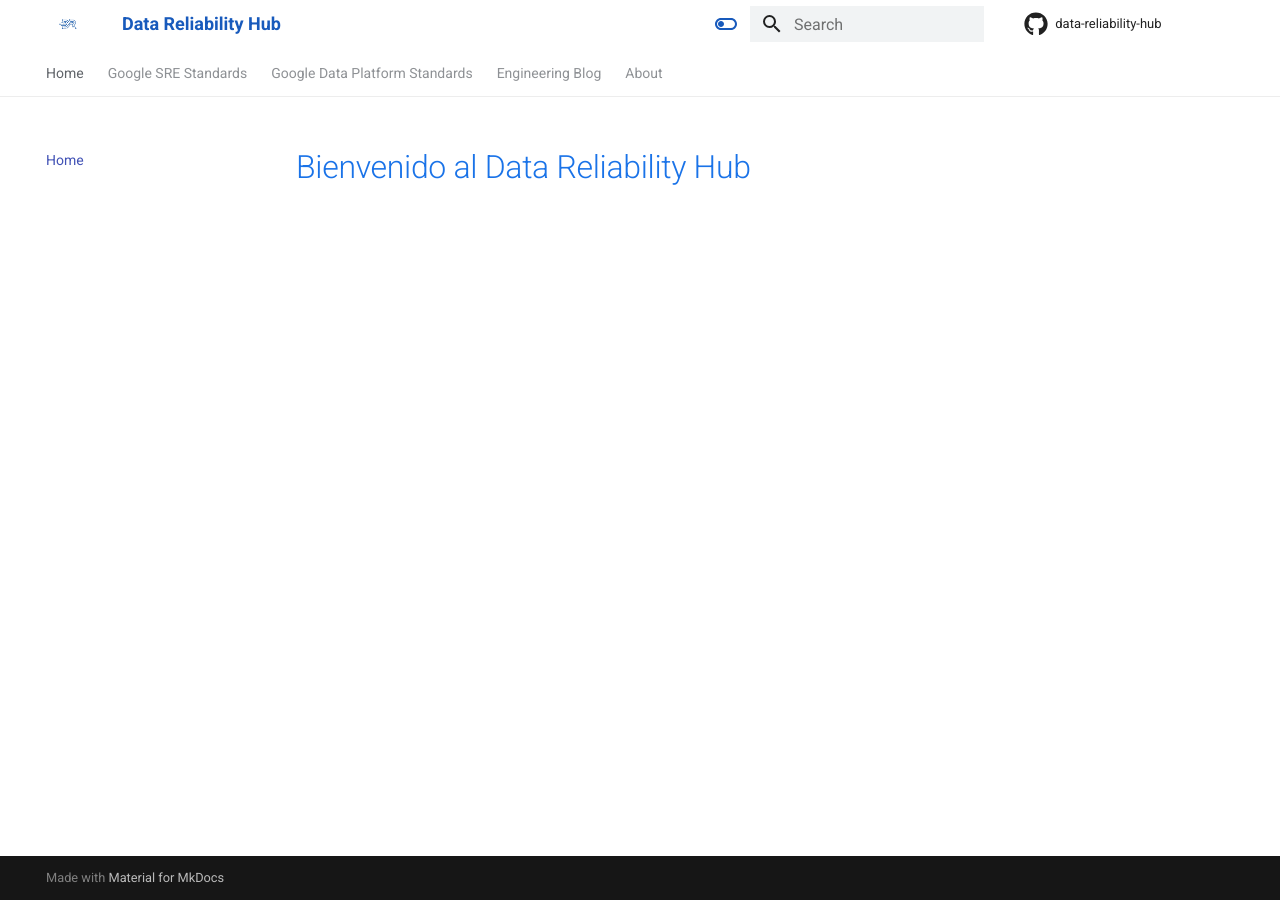
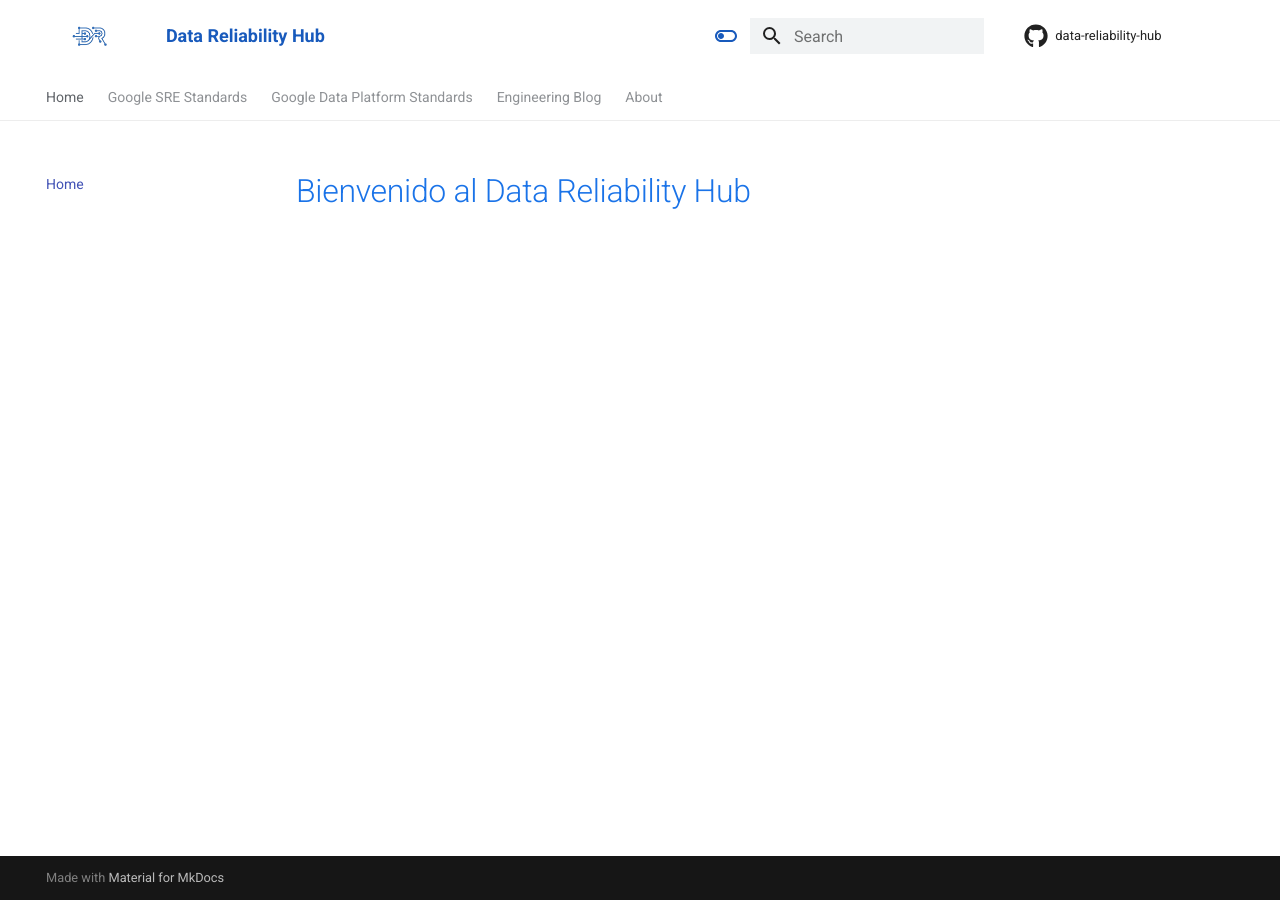
Before and after one commit to mcatalangt/data-reliability-hub, an MkDocs documentation site: the page built from docs/index.md, in a window 1280 px wide. Built offline with MkDocs 1.6.1 and Material for MkDocs 9.7.7, drawn with Linux system fonts in a browser that asks for light colours; comment, search, counter and statistics services are not loaded.

```diff
--- a/docs/stylesheets/extra.css
+++ b/docs/stylesheets/extra.css
@@ -29,3 +29,29 @@
 .md-search__input {
     background-color: #f1f3f4 !important;
 }
+
+/* --- AJUSTE DE TAMAÑO DEL LOGO --- */
+
+/* Apuntamos específicamente a la imagen dentro del botón del logo */
+.md-header__button.md-logo img {
+    /* 1. Altura: Aumenta este valor para hacerlo más grande.
+       El valor por defecto es pequeño (aprox 24px).
+       Prueba con 48px, 56px o incluso 64px. */
+    height: 48px !important;
+
+    /* 2. Ancho automático: Esto asegura que el logo no se deforme */
+    width: auto !important;
+
+    /* 3. (Opcional) Ajuste vertical fino.
+       Si al agrandarlo se ve muy arriba o muy abajo respecto al texto,
+       descomenta la línea de abajo y juega con valores negativos (subir)
+       o positivos (bajar) de margen. */
+    /* margin-top: -4px !important; */
+}
+
+/* (Opcional) Si el logo queda muy pegado al borde izquierdo en móvil */
+@media screen and (max-width: 76.1875em) {
+    .md-header__button.md-logo {
+        margin-left: 8px;
+    }
+}
```
